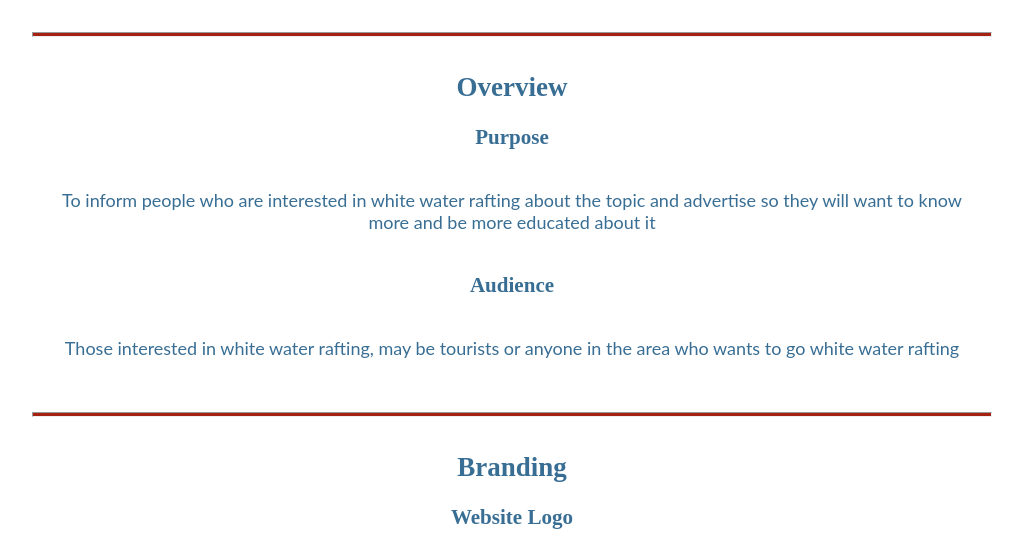
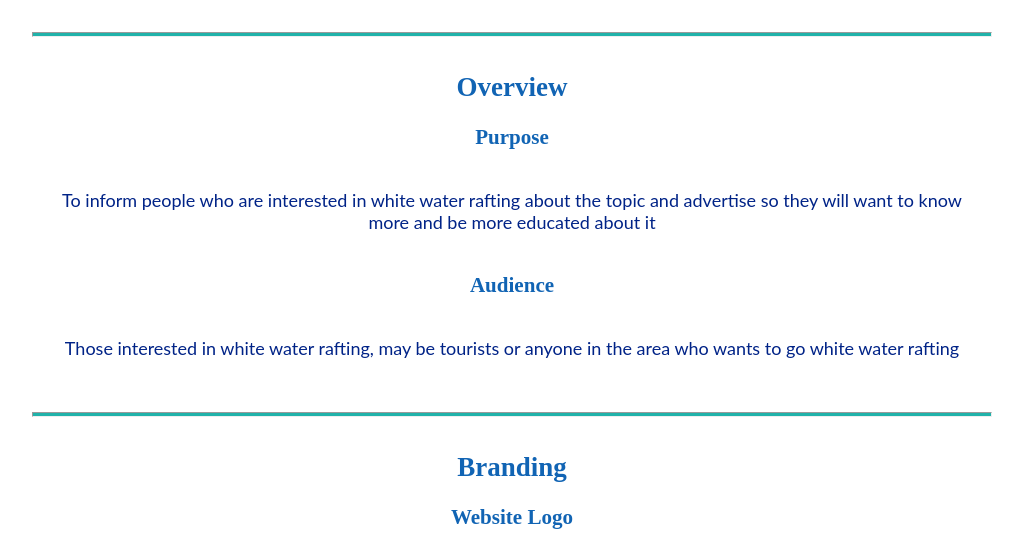
Before and after one commit to lizaajones/wdd130, a plain HTML site: page wwr/site-plan-rafting.html in a window 1280 px wide. Shown: the part 308-853 px from the top of the page, without its empty margins (128-1151 px from the left). Drawn offline with Linux system fonts and the light colour scheme; grey boxes are pictures that could not be loaded; a web font is replaced by a local one.

Commit message:
changed colors

```diff
--- a/wwr/styles/site-plan-rafting.css
+++ b/wwr/styles/site-plan-rafting.css
@@ -10,9 +10,9 @@ Fonts are separated by a & */
 
 :root {
   /* change the values below to your colors from your palette */
-  --primary-color: #396E94   ;
-  --secondary-color: #BBDEF0;
-  --accent1-color: #A42212;
+  --primary-color: #1164B4   ;
+  --secondary-color: hsl(200, 64%, 84%);
+  --accent1-color: #20B2AA;
   --accent2-color: white;
 
   /* change the values below to your chosen font(s) */
@@ -20,15 +20,15 @@ Fonts are separated by a & */
   --paragraph-font: Lato, Helvetica, sans-serif;
 
   /* these colors below should be chosen from among your palette colors above */
-  --headline-color-on-white: #396E94;  /* headlines on a white background */
+  --headline-color-on-white: #1164B4;  /* headlines on a white background */
   --headline-color-on-color: white; /* headlines on a colored background */
-  --paragraph-color-on-white: #396E94; /* paragraph text on a white background */
+  --paragraph-color-on-white: #002387; /* paragraph text on a white background */
   --paragraph-color-on-color: white; /* paragraph text on a colored background */
-  --paragraph-background-color: #396E94  ;
-  --nav-link-color: #396E94;
+  --paragraph-background-color: #1164B4  ;
+  --nav-link-color: #1164B4;
   --nav-background-color: #BBDEF0;
   --nav-hover-link-color: white;
-  --nav-hover-background-color: #396E94;
+  --nav-hover-background-color: #1164B4;
 }
 
 
```
